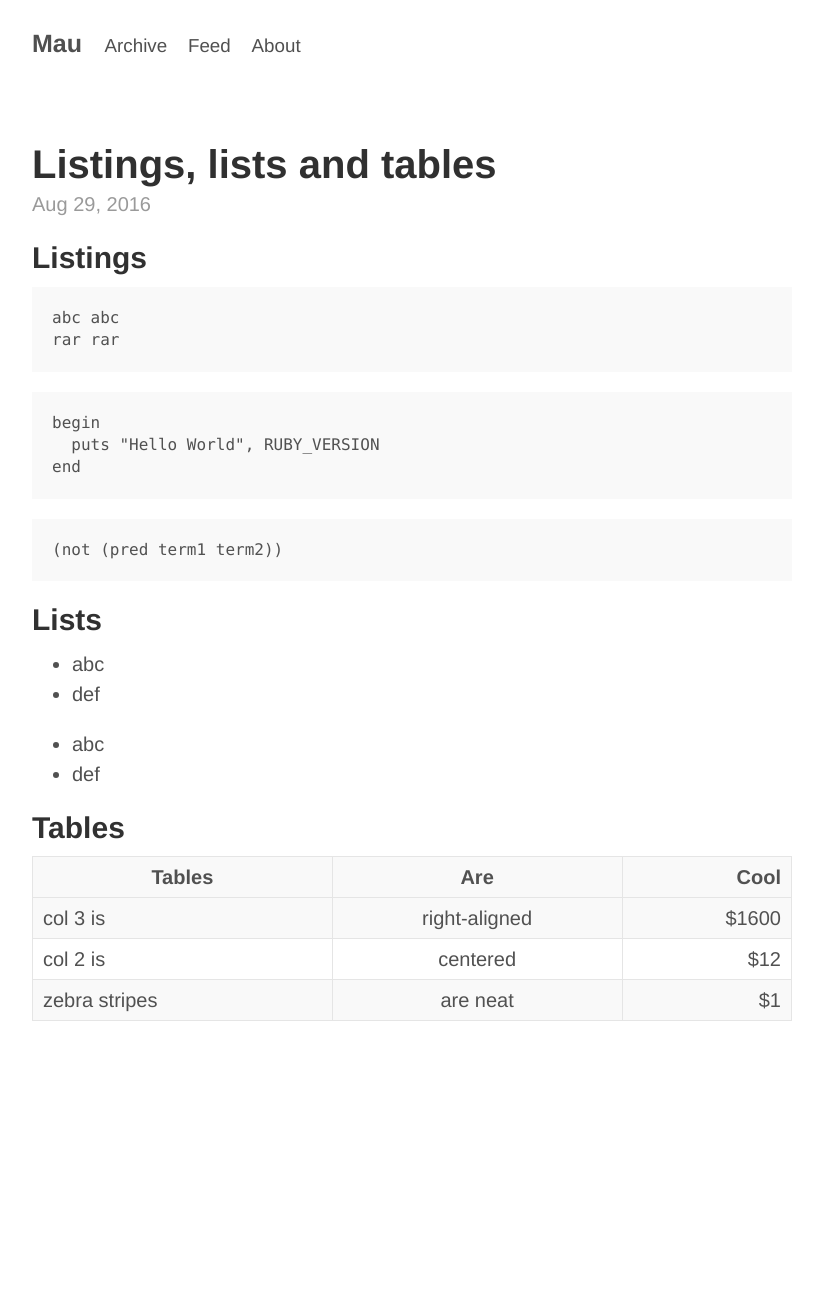
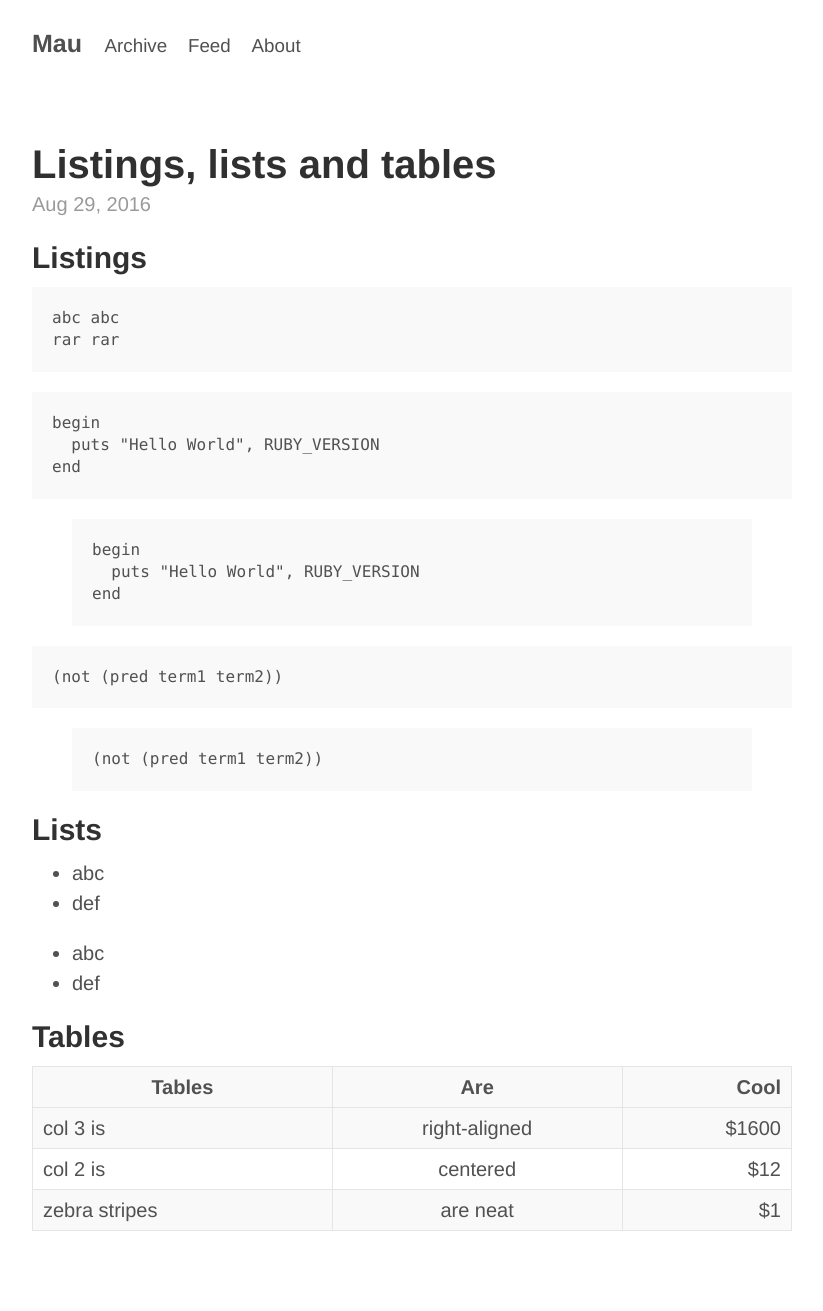
Before and after one commit to Maumagnaguagno/maumagnaguagno.github.io, a Jekyll site: the page built from _posts/2016-08-29-Listings, lists and tables.md, in a window 1280 px wide. Shown: the whole page, without its empty margins (228-1051 px from the left). Built offline with Jekyll 4.4.1, drawn with Linux system fonts in a browser that asks for light colours; before the commit the page ends 1101 px from its top, so only the background shows below that.

Commit message:
Force highlight

````diff
--- a/_posts/2016-08-29-Listings, lists and tables.md
+++ b/_posts/2016-08-29-Listings, lists and tables.md
@@ -16,9 +16,19 @@ begin
 end
 ```
 
+{% highlight ruby %}
+begin
+  puts "Hello World", RUBY_VERSION
+end
+{% endhighlight %}
+
 ```Lisp
 (not (pred term1 term2))
 ```
+
+{% highlight Lisp %}
+(not (pred term1 term2))
+{% endhighlight %}
 
 ## Lists
 
````
